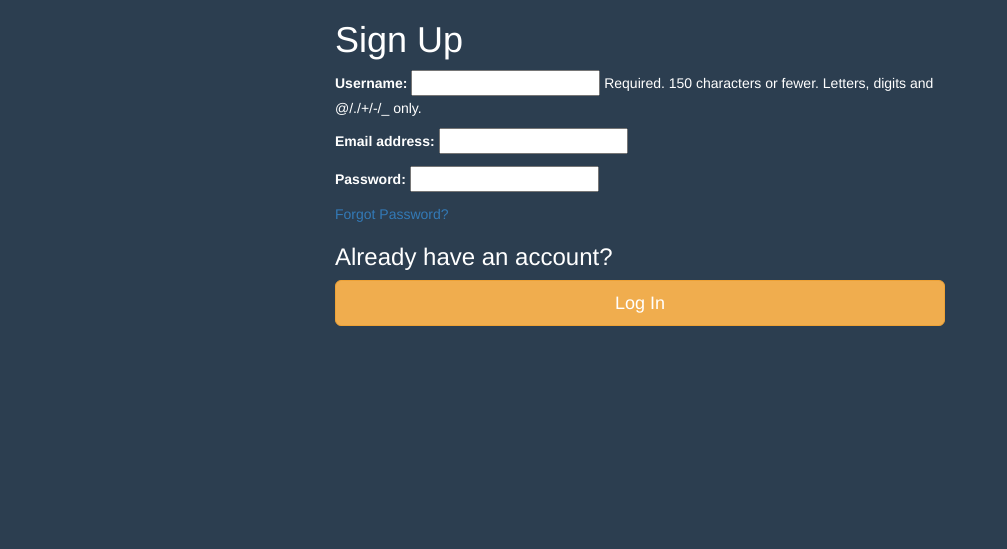
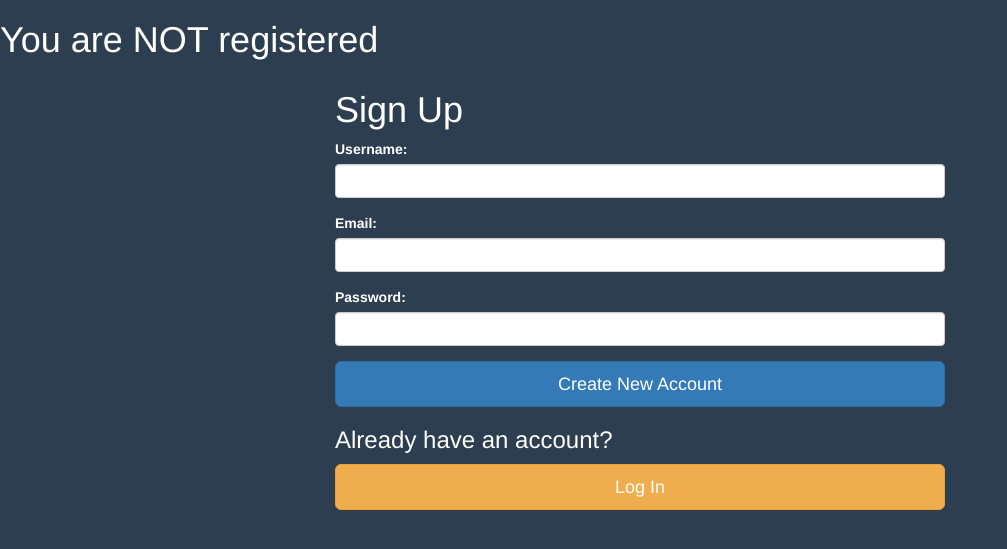
Before and after one commit to stevenGarciaDev/BeachVotes, a Django app: page /poll/sign_up in a window 1280 px wide. Shown: the part 51-600 px from the top of the page, without its empty margins (0-1007 px from the left). Run offline with Django 3.2, Linux system fonts and the light colour scheme; some libraries are stand-ins or nearby versions.

Commit message:
Add bootstrap input textfields for user to sign up

```diff
--- a/beach_votes_project/poll/urls.py
+++ b/beach_votes_project/poll/urls.py
@@ -11,4 +11,5 @@ urlpatterns = [
     url(r'^view_poll', views.view_poll, name='view_poll'),
     url(r'^login', views.login, name='login'),
     url(r'^sign_up', views.sign_up, name='sign_up'),
+    url(r'^restricted', views.restricted, name = 'restricted')
 ] + static(settings.MEDIA_URL, document_root = settings.MEDIA_ROOT)
--- a/beach_votes_project/poll/views.py
+++ b/beach_votes_project/poll/views.py
@@ -1,7 +1,14 @@
 from django.shortcuts import render
-from django.http import HttpResponse
+from django.http import HttpResponseRedirect, HttpResponse
 from poll.models import *
 from poll.forms import *
+from django.contrib.auth.decorators import login_required
+from django.contrib.auth import authenticate, login
+from django.core.urlresolvers import reverse
+
+@login_required
+def restricted(request):
+    return HttpResponse("Logged in")
 
 #Combines a template with HttpResponse and returns rendered text via web
 def index(request):
@@ -26,29 +33,70 @@ def sign_up(request):
     registered = False
 
     if request.method == 'POST':
+
+        # user_form = UserForm()
+        # user_form.username = request.POST.get('username')
+        # user_form.email = request.POST.get('email')
+        # user_form.input_password = request.POST.get('password')
         user_form = UserForm(data = request.POST)
-        user_profile_form = UserProfileForm(data = request.POST)
+        profile_form = UserProfileForm(data = request.POST)
 
-        if user_form.is_valid() and user_profile_form.is_valid():
+        if user_form.is_valid() and profile_form.is_valid():
             user = user_form.save()
+
             # this hashes the password, encrypting it
             user.set_password(user.password)
             user.save()
 
-            user_profile = user_profile_form.save(commit = False)
-            # here we link the models together as to form the
+            user_profile = profile_form.save(commit = False)
+
+            # link together models of user_profile and user together
             # Foreign Key relationship between User and UserProfile
             user_profile.user = user
+            user_profile.save()
 
             registered = True
+
+            print("successful")
 
     # in case of GET request
     else:
         user_form = UserForm()
-        user_profile_form = UserProfileForm()
+        profile_form = UserProfileForm()
 
     return render(request, 'poll/sign_up.html',
         context = {
             'user_form': user_form,
-            'user_profile_form': user_profile_form,
+            'profile_form': profile_form,
             'registered': registered})
+
+
+    # registered = False
+    #
+    # if request.method == 'POST':
+    #     user_form = UserForm(data = request.POST)
+    #     user_profile_form = UserProfileForm(data = request.POST)
+    #
+    #     if user_form.is_valid() and user_profile_form.is_valid():
+    #         user = user_form.save()
+    #         # this hashes the password, encrypting it
+    #         user.set_password(user.password)
+    #         user.save()
+    #
+    #         user_profile = user_profile_form.save(commit = False)
+    #         # here we link the models together as to form the
+    #         # Foreign Key relationship between User and UserProfile
+    #         user_profile.user = user
+    #
+    #         registered = True
+    #
+    # # in case of GET request
+    # else:
+    #     user_form = UserForm()
+    #     user_profile_form = UserProfileForm()
+    #
+    # return render(request, 'poll/sign_up.html',
+    #     context = {
+    #         'user_form': user_form,
+    #         'user_profile_form': user_profile_form,
+    #         'registered': registered})
--- a/beach_votes_project/templates/poll/sign_up.html
+++ b/beach_votes_project/templates/poll/sign_up.html
@@ -2,6 +2,12 @@
 {% load staticfiles %}
 
 {% block body_block %}
+
+  {% if registered %}
+    <h1>You are registered</h1>
+  {% else %}
+    <h1>You are NOT registered</h1>
+  {% endif %}
 
     <div class="container col-md-6 col-md-offset-3">
       <h1>Sign Up</h1>
@@ -9,10 +15,23 @@
       <form method="post" action="{% url 'sign_up' %}">
         {% csrf_token %}
 
-        {{ user_form.as_p }}
-        {{ user_profile_form.as_p }}
+        <div class="form-group">
+          <label for="username" class="control-label">Username:</label>
+          <input type="text" class="form-control" name="username" id="username">
+        </div>
 
-        <a href="#">Forgot Password?</a>
+        <div class="form-group">
+          <label for="email" class="control-label">Email:</label>
+          <input type="text" class="form-control" name="email" id="email">
+        </div>
+
+        <div class="form-group">
+          <label for="password" class="control-label">Password:</label>
+          <input type="password" class="form-control" name="password" id="password">
+        </div>
+
+        <button class="btn btn-primary btn-lg btn-block" name="submit">Create New Account</button>
+
       </form>
 
       <div>
```
Also changed, not shown: beach_votes_project/templates/poll/login.html (+17 -0 lines), beach_votes_project/db.sqlite3, 3 other files.
